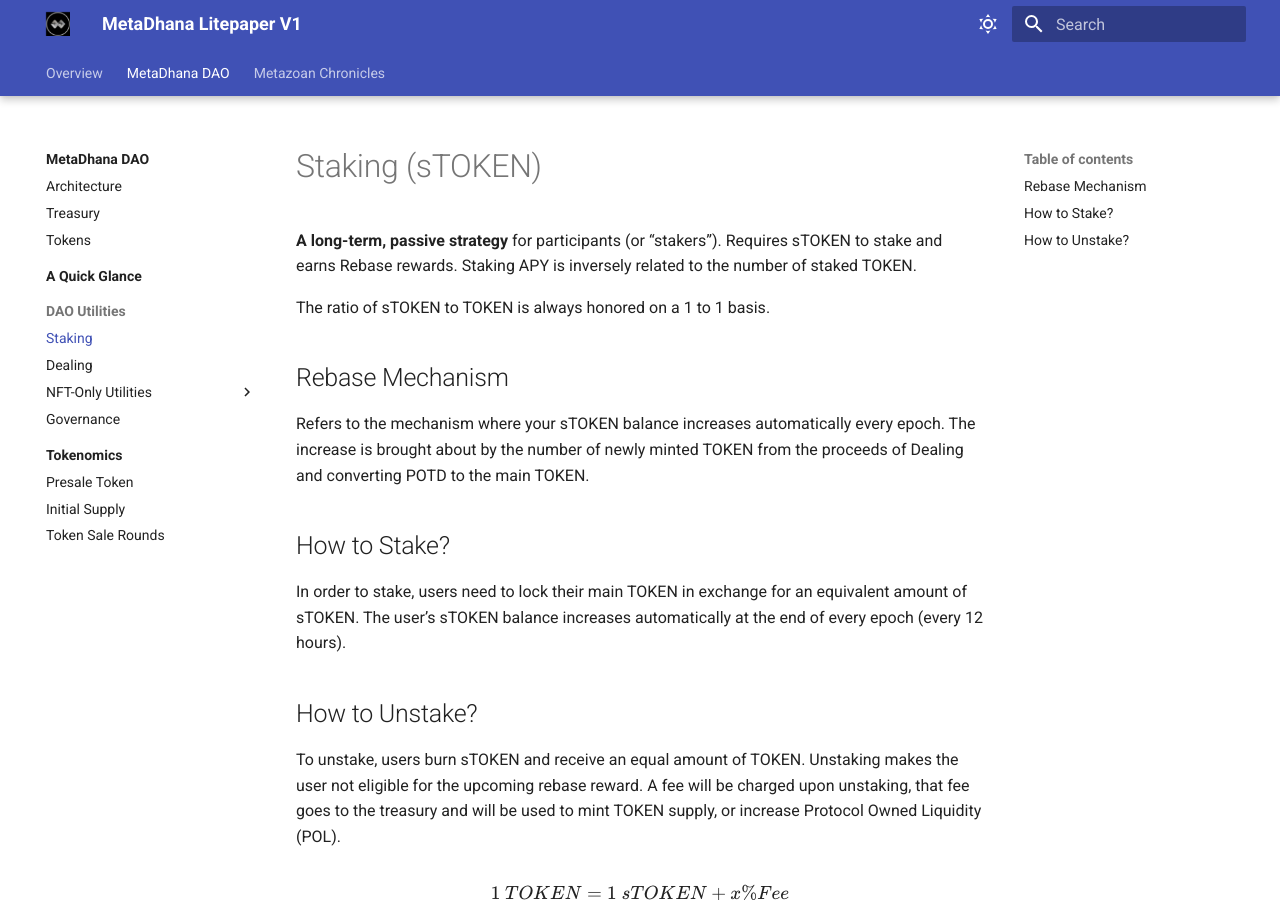
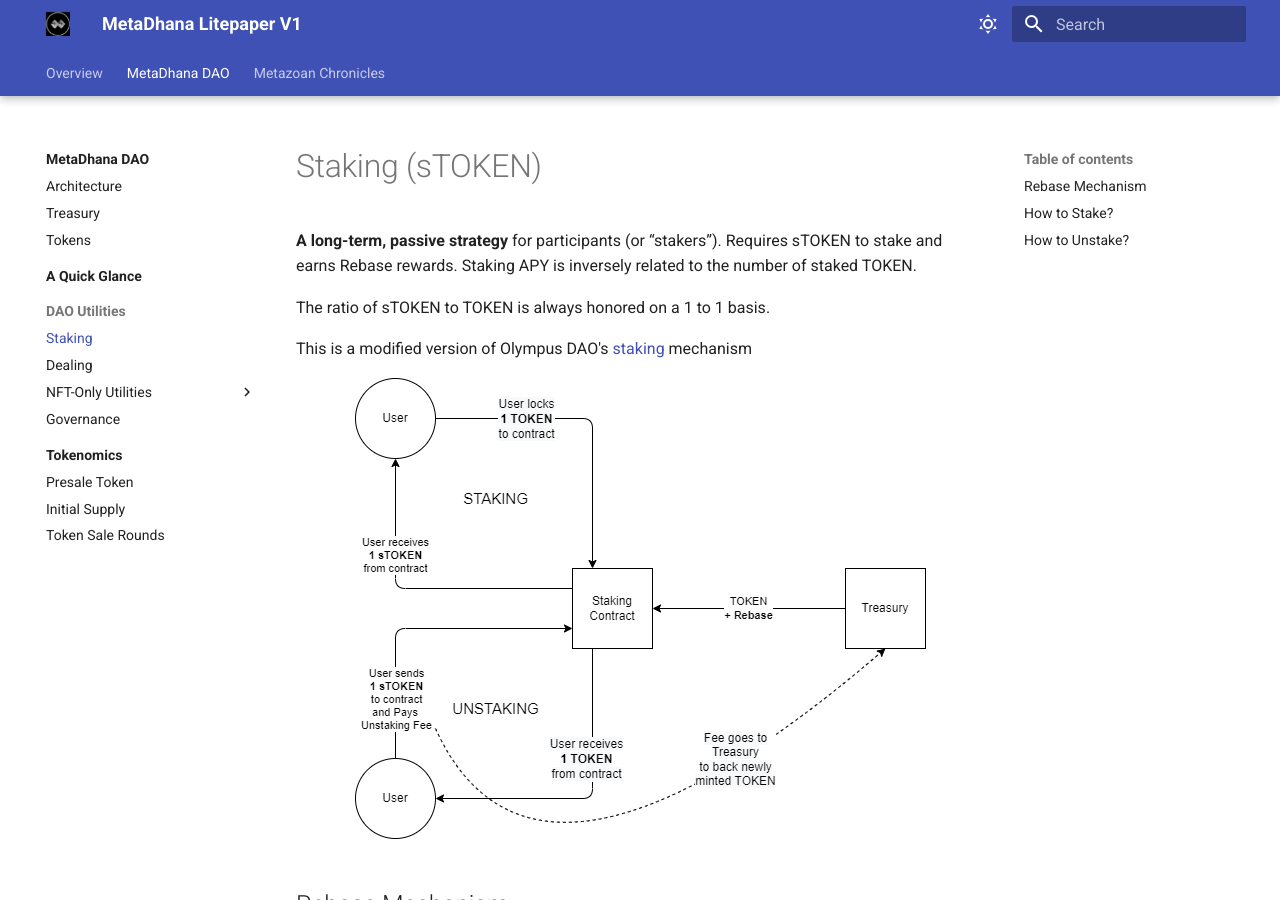
Before and after one commit to AshtreeBV/metazoan-whitepaper, an MkDocs documentation site: the page built from docs/dao/utilities/staking.md, in a window 1280 px wide and 900 px high. Built offline with MkDocs 1.6.1 and Material for MkDocs 9.7.7, drawn with Linux system fonts in a browser that asks for light colours.

```diff
--- a/docs/dao/utilities/staking.md
+++ b/docs/dao/utilities/staking.md
@@ -3,6 +3,12 @@
 **A long-term, passive strategy** for participants (or “stakers”). Requires sTOKEN to stake and earns Rebase rewards. Staking APY is inversely related to the number of staked TOKEN.
 
 The ratio of sTOKEN to TOKEN is always honored on a 1 to 1 basis.
+
+This is a modified version of Olympus DAO's <a href="https://docs.olympusdao.finance/main/basics/staking" target="_blank">staking</a> mechanism
+
+<center>
+<a href="../../../assets/charts/staking.png" target="blank"><img src="../../../assets/charts/staking.png" alt="staking diagram"></a>
+</center>
 
 ## Rebase Mechanism
 
```
Also changed, not shown: docs/dao/utilities/nft-only/index.md (+4 -0 lines), docs/assets/charts/nft-play.png (added).
